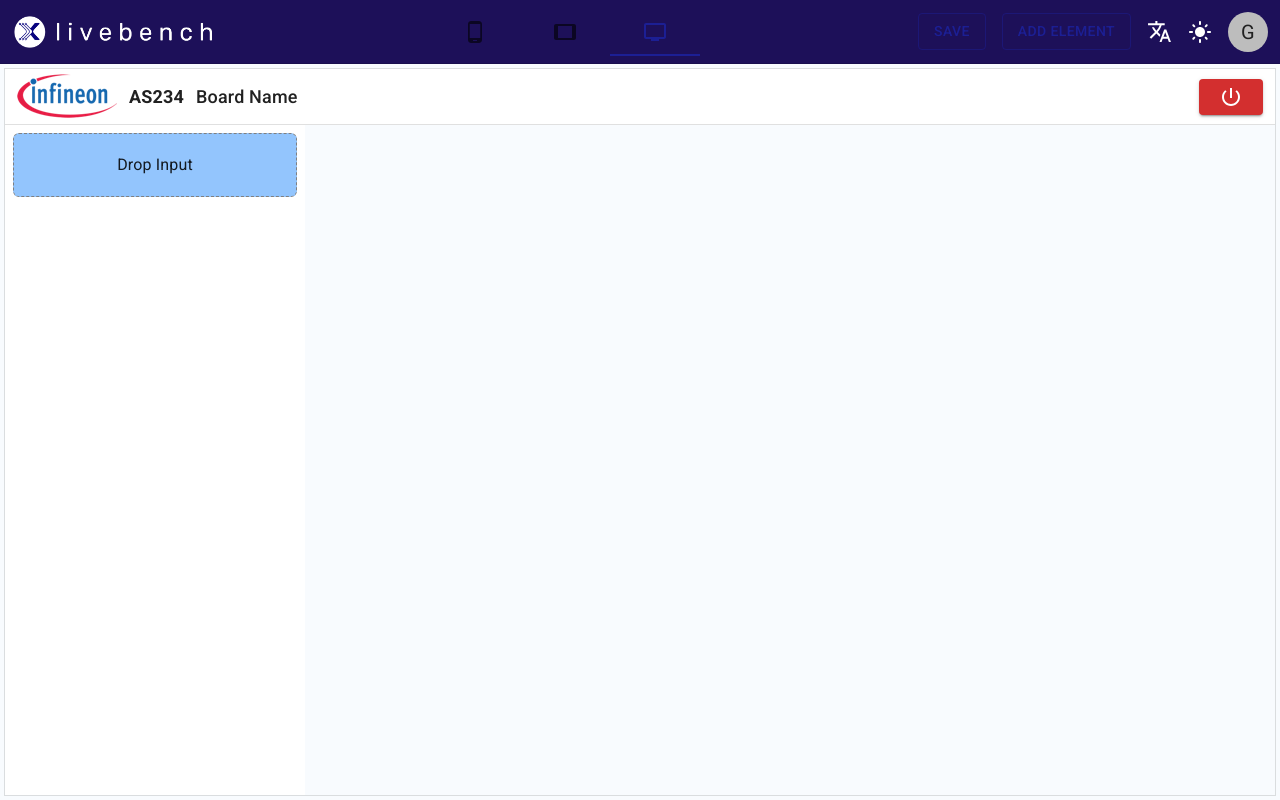
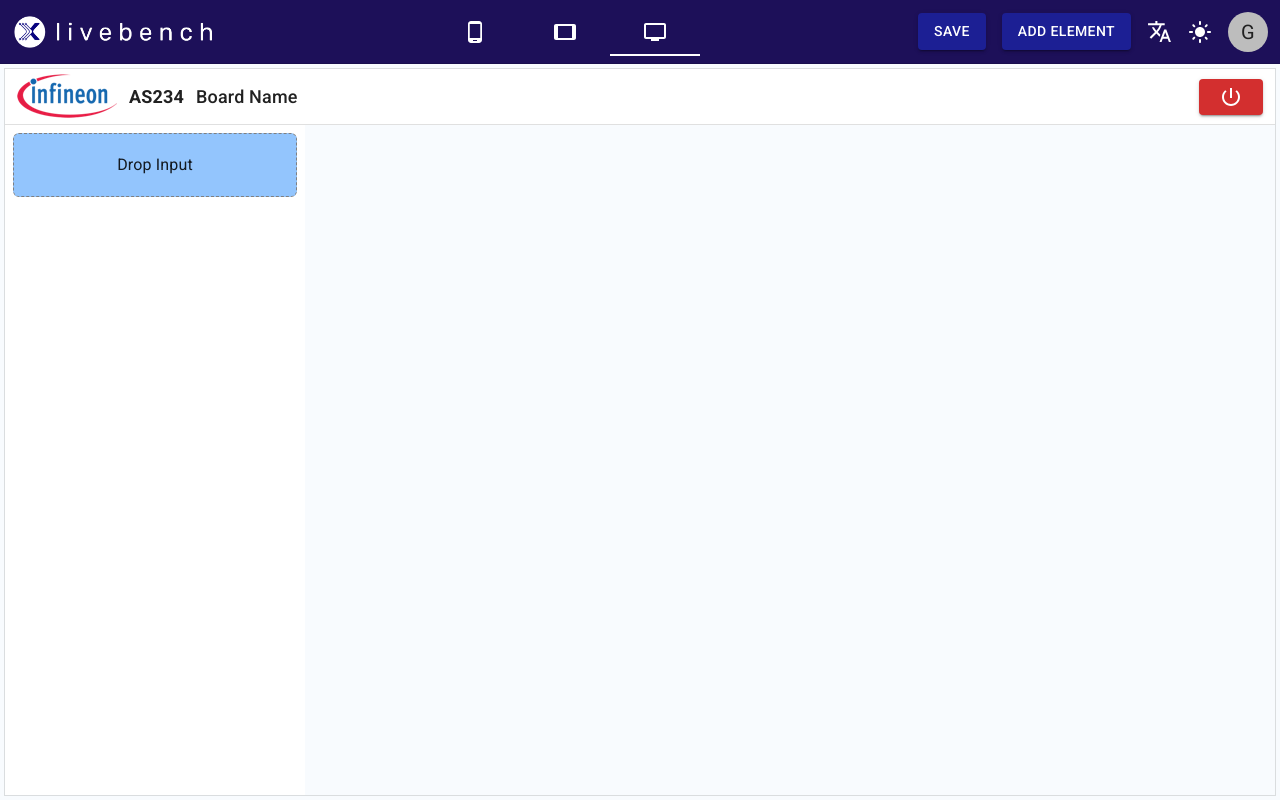
Before and after one commit to AbhiPrakash123/v5, a Next.js app: page /builder in a window 1280 px wide. Built offline with nearby package versions, Linux system fonts and the light colour scheme.

Commit message:
feat: updates

```diff
--- a/src/components/header/platformHeader.tsx
+++ b/src/components/header/platformHeader.tsx
@@ -5,16 +5,23 @@ import { HeaderProps } from './header';
 import { useAppDispatch, useAppSelector } from '@/store/hooks';
 import { toggle } from '../builderSidebar/buidlerSidebarSlice';
 import { getOutputs, setBreakpoint, getBreakpoint } from '../output/outputBuilderSlice';
-import { getInputs } from '../input/inputBuilderSlice';
-import { getTitle, setTitle } from './headerSlice';
-import Tabs from '@mui/material/Tabs';
-import { Tab, Box } from '@mui/material';
+import { Tab as MUITab, Tabs as MUITabs, Box, MenuItem } from '@mui/material';
 import { deepOrange, deepPurple, grey } from '@mui/material/colors';
 import { LivebenchWhite } from '../logo';
 import MultiLanguage from './multiLang';
 import { LightMode, DarkMode, Power, Tv, PhoneAndroid, Tablet, PowerSettingsNew } from '@mui/icons-material';
 import { getLab } from '../lab/labSlice';
+import { styled } from "@mui/material/styles";
 
+const Tabs = styled(MUITabs)({
+});
+
+const Tab = styled(MUITab)({
+    "&.MuiTab-root": {
+        color: "white",
+    },
+
+});
 const DeviceTab = () => {
     // const [value, setValue] = useState('lg');
     const breakpoint = useAppSelector(getBreakpoint)
@@ -26,7 +33,13 @@ const DeviceTab = () => {
     };
 
     return (
-        <Tabs value={breakpoint} onChange={handleChange} aria-label="disabled tabs example">
+        <Tabs
+        TabIndicatorProps={{
+            sx: {
+              bgcolor: "white"
+            }
+          }}
+        value={breakpoint} onChange={handleChange} aria-label="disabled tabs example">
             <Tab icon={<PhoneAndroid />} value="sm" />
             <Tab icon={<Tablet />} value="md" />
             <Tab icon={<Tv />} value="lg" />
@@ -40,9 +53,6 @@ const PlatformHeader: React.FC = (props: HeaderProps) => {
     const labs = useAppSelector(getLab)
 
     const theme = useAppSelector(getTheme)
-    const title = useAppSelector(getTitle)
-    const inputs = useAppSelector(getInputs)
-    const outputs = useAppSelector(getOutputs)
     const dispatch = useAppDispatch()
     const save = () => {
         console.log(labs)
@@ -57,8 +67,8 @@ const PlatformHeader: React.FC = (props: HeaderProps) => {
                 {builder ? <DeviceTab /> : ""}
 
                 <div className='tw-flex tw-flex-row tw-justify-between tw-items-center tw-gap-4'>
-                    {builder ? <Button variant='outlined' onClick={save}>save</Button> : ""}
-                    {builder ? <Button variant='outlined' onClick={() => dispatch(toggle())}>add element</Button> : ""}
+                    {builder ? <Button variant='contained' className='tw-text-white' onClick={save}>save</Button> : ""}
+                    {builder ? <Button variant='contained' className='tw-text-white' onClick={() => dispatch(toggle())}>add element</Button> : ""}
                     <MultiLanguage />
                     <div className='tw-flex tw-cursor-pointer ' onClick={() => dispatch(toggleTheme())}>
                         {
--- a/src/components/output/index.tsx
+++ b/src/components/output/index.tsx
@@ -93,7 +93,7 @@ export default function OutputBuilder() {
                         onDrop={handleDrop}
                         isDroppable={droppable}
                         containerPadding={[3, 3]}
-                        isDraggable={false}
+                        isDraggable={true}
                     >
                         {outputs.map((item: any) => (
                             <Paper
--- a/src/livebench/inputs/select/settings.tsx
+++ b/src/livebench/inputs/select/settings.tsx
@@ -1,39 +1,36 @@
-import {InputEditor} from "@/components/editorSidebar/editor"
+import {Editor} from "@/components/editorSidebar/editor"
 import { Box, Divider, TextField } from "@mui/material"
 import { Delete, Add } from "@mui/icons-material"
 import { useAppDispatch } from "@/store/hooks"
-import { updateElementConfiguration } from "@/components/input/inputBuilderSlice"
 import { useState } from "react"
 import { EditorTextbox } from '@/components/editorSidebar/editorTextbox';
-
+import { updateConfiguration } from "@/components/lab/labSlice"
 const Settings = ({ uuid, configuration }: any) => {
     const [ name, setName ] = useState("")
     const [ value, setValue ] = useState("")
     const dispatch = useAppDispatch()
 
-    console.table(configuration)
-
     const addOption = (event: any) => {
         if(name === "" && value === "") return
         const config = { ...configuration, ['options']: [...configuration.options,{name,value}]}
-        dispatch(updateElementConfiguration({ uuid, configuration: config }))
+        dispatch(updateConfiguration({ uuid, configuration: config }))
         setName("")
         setValue("")
     }
     const deleteOption = (indexID: any) => {
 
         const config = { ...configuration, ['options']: configuration.options.filter((item:any,index: number) => index !== indexID)}
-        dispatch(updateElementConfiguration({ uuid, configuration: config }))
+        dispatch(updateConfiguration({ uuid, configuration: config }))
     }
     const updateValue = (event: any) => {
         const config = { ...configuration, [event.target.name]: event.target.value }
-        dispatch(updateElementConfiguration({ uuid, configuration: config }))
+        dispatch(updateConfiguration({ uuid, configuration: config }))
     }
 
 
     return (
         <>
-            <InputEditor uuid={uuid} configuration={configuration} />
+            <Editor uuid={uuid} configuration={configuration} />
             <EditorTextbox name="lable" value={configuration.lable} callback={updateValue} />
             <Box className=" tw-w-full tw-flex tw-flex-col tw-gap-3 tw-py-3">
                 <Box className=" tw-w-full tw-flex ">
--- a/src/livebench/outputs/terminal/index.tsx
+++ b/src/livebench/outputs/terminal/index.tsx
@@ -120,10 +120,10 @@ function LabTerminal(props: any) {
 
         })
 
-        return () => {
-            // terminal.dispose()
-            // resizeObserver.disconnect();
-        }
+        // return () => {
+        //     terminal.dispose()
+        //     resizeObserver.disconnect();
+        // }
     }, [])
 
     return (
--- a/src/livebench/outputs/terminal/settings.tsx
+++ b/src/livebench/outputs/terminal/settings.tsx
@@ -1,21 +1,19 @@
-import { OutputEditor, } from "@/components/editorSidebar/editor"
+import { Editor } from "@/components/editorSidebar/editor"
 import { EditorTextbox } from '@/components/editorSidebar/editorTextbox';
 import { useAppDispatch } from "@/store/hooks"
-import { updateElementConfiguration } from "@/components/output/outputBuilderSlice";
-import { Box, Divider } from "@mui/material"
-import { Add } from "@mui/icons-material";
+import { updateConfiguration } from "@/components/lab/labSlice";
 
 const Settings = ({ uuid, configuration }: any) => {
-    console.log({ uuid, configuration })
     const dispatch = useAppDispatch()
+
     const updateValue = (event: any) => {
         const config = { ...configuration, [event.target.name]: event.target.value}
-        dispatch(updateElementConfiguration({ uuid, configuration: config }))
+        dispatch(updateConfiguration({ uuid, configuration: config }))
     }
 
     return (
         <>
-            <OutputEditor uuid={uuid} configuration={configuration} />
+            <Editor uuid={uuid} configuration={configuration} />
             <EditorTextbox name="prompt" value={configuration.prompt} callback={updateValue} />
 
         </>
--- a/src/store/reducer.ts
+++ b/src/store/reducer.ts
@@ -5,7 +5,7 @@ import buidlerSidebarSlice from "@/components/builderSidebar/buidlerSidebarSlice
 import editorSidebarSlice from "@/components/editorSidebar/editorSidebarSlice"
 import headerSlice from "@/components/header/headerSlice"
 import labSlice from "@/components/lab/labSlice"
-console.log([labSlice.toString()])
+
 const reducer = {
     theme: themeReducer,
     inputBuilder: inputBuilderReducer,
```
Also changed, not shown: src/components/logo/Livebench.tsx (added), src/components/logo/organization.tsx (deleted).
